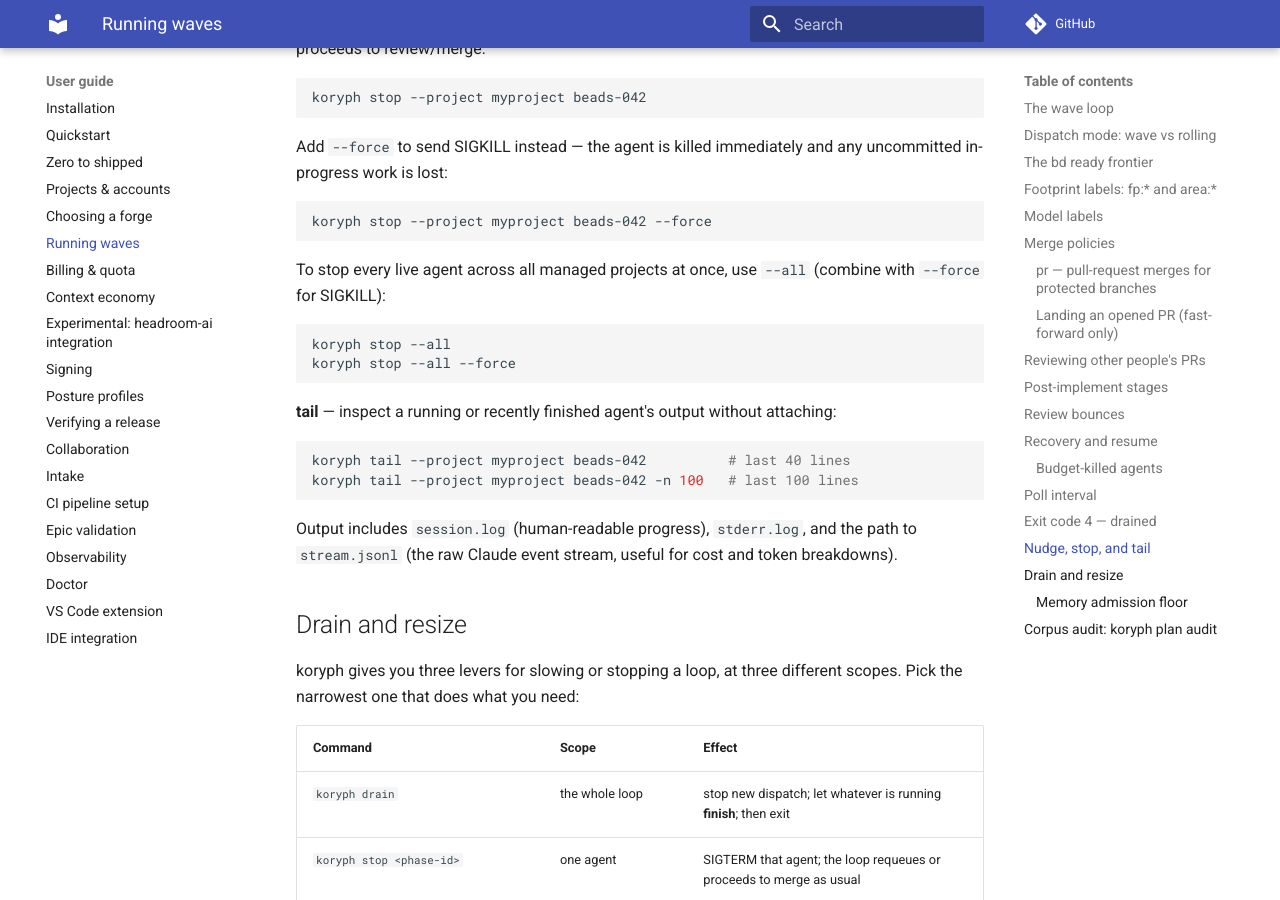
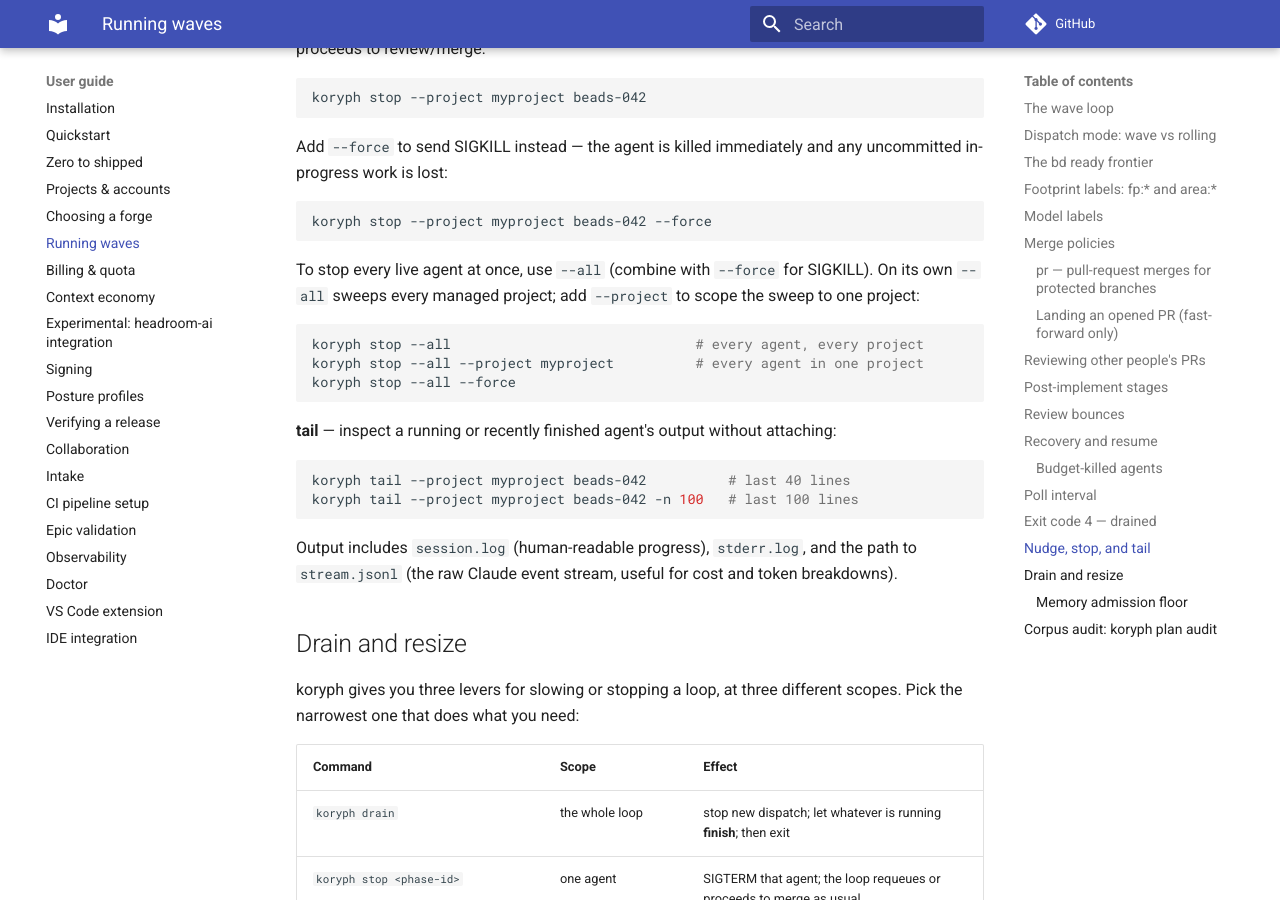
Before and after one commit to koryph/koryph, an MkDocs documentation site: the page built from docs/user-guide/running-waves.md, in a window 1280 px wide and 900 px high, scrolled down 9229 px. Built offline with MkDocs 1.6.1 and Material for MkDocs 9.7.7, drawn with Linux system fonts in a browser that asks for light colours; comment, search, counter and statistics services are not loaded.

Commit message:
fix(cli): let stop --all scope to one project with --project
koryph stop had no way to stop every agent in a single project.
stop <phase-id> targets one agent; stop --all targeted every managed
project and actively refused --project, so the natural middle form
`stop --all --project X` errored with "takes neither --project nor a
phase-id". Operators reaching for "stop everything in this project"
hit a wall.

--all now accepts --project to scope the sweep to that one project;
bare --all still spans the whole registry. Only --all combined with a
positional phase-id is rejected now (genuinely ambiguous), with a
clearer message. stopAll takes the resolved records instead of listing
the registry itself.

Docs (running-waves, generated cli.md) and the koryph-stop/koryph-kill
skills document the scoped form.

Closes koryph-9d3

Co-Authored-By: Claude Opus 4.8 (1M context) <noreply@anthropic.com>
Signed-off-by: Marshall Cody McCain <cody@mccain.family>

````diff
--- a/docs/user-guide/running-waves.md
+++ b/docs/user-guide/running-waves.md
@@ -397,11 +397,13 @@ uncommitted in-progress work is lost:
 koryph stop --project myproject beads-042 --force
 ```
 
-To stop every live agent across all managed projects at once, use `--all` (combine
-with `--force` for SIGKILL):
+To stop every live agent at once, use `--all` (combine with `--force` for SIGKILL).
+On its own `--all` sweeps every managed project; add `--project` to scope the sweep
+to one project:
 
 ```sh
-koryph stop --all
+koryph stop --all                              # every agent, every project
+koryph stop --all --project myproject          # every agent in one project
 koryph stop --all --force
 ```
 
````
Also changed, not shown: docs/reference/cli.md (+1 -1 lines), internal/commands/koryph-kill.md (+4 -2 lines), internal/commands/koryph-stop.md (+2 -1 lines), 2 other files.
